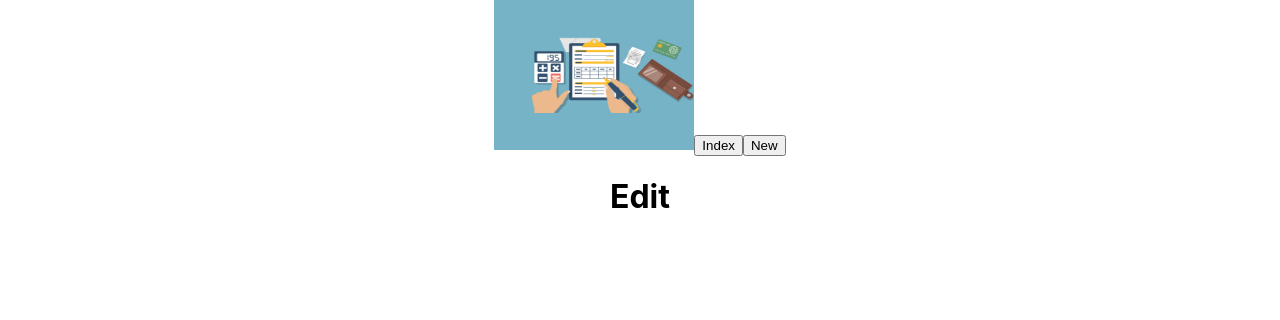
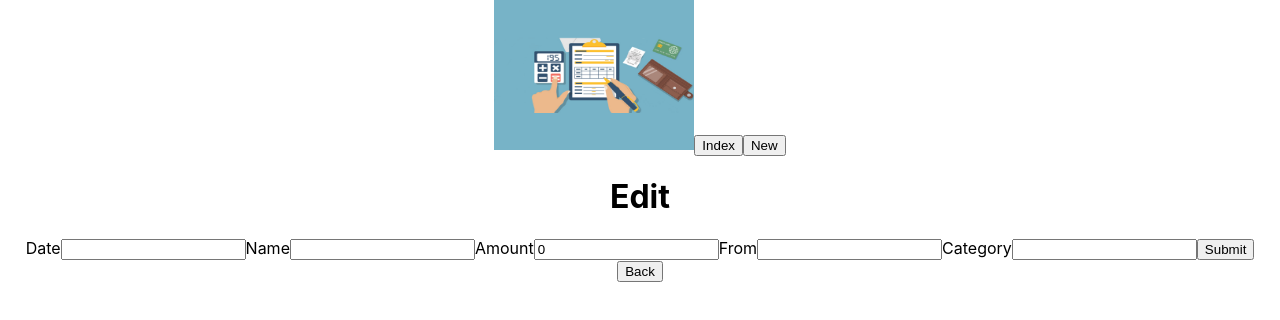
Before and after one commit to Stephanie-Lucano/budgeting-app-react, a React (Create React App) app: page /transactions/1/edit in a window 1280 px wide. Shown: the top 320 px of the page. Built offline with nearby package versions, Linux system fonts and the light colour scheme; no server answers.

Commit message:
Edit functionality

```diff
--- a/src/Functionality/EditTransaction.js
+++ b/src/Functionality/EditTransaction.js
@@ -1,7 +1,87 @@
+import axios from "axios"
+import { useState, useEffect } from "react"
+import { Link, useParams, useNavigate } from "react-router-dom"
+
 const EditTransaction = () => {
+    const URL = process.env.REACT_APP_API_URL
+    const { id } = useParams()
+    const [transaction, setTransaction] = useState({
+        date: "",
+        name: "",
+        amount: 0,
+        from: "",
+        category: ""
+    })
+    const navigate = useNavigate()
+
+    useEffect(() => {
+        axios
+            .get(`${URL}/transactions/${id}`)
+            .then((response) => {
+                setTransaction(response.data)
+            })
+    }, [])
+
+    const handleTextChange = (event) => {
+        setTransaction({
+            ...transaction, [event.target.id]: event.target.value
+        })
+    }
+
+    const handleSubmit = (event) => {
+        event.preventDefault()
+        axios
+            .put(`${URL}/transactions/${id}`, transaction)
+            .then(() => navigate(`/transactions/${id}`))
+    }
+
     return (
         <div className="EditTransaction">
-
+            <form onSubmit={handleSubmit}>
+                <label htmlFor="date">Date</label>
+                <input
+                id="date"
+                value={transaction.date}
+                type="text"
+                onChange={handleTextChange}
+                required
+                />
+                <label htmlFor="source">Name</label>
+                <input
+                id="source"
+                value={transaction.source}
+                type="text"
+                onChange={handleTextChange}
+                required
+                />
+                <label htmlFor="amount">Amount</label>
+                <input
+                id="amount"
+                value={transaction.amount}
+                type="number"
+                onChange={handleTextChange}
+                placeholder="0"
+                required
+                />
+                <label htmlFor="from">From</label>
+                <input
+                id="from"
+                value={transaction.from}
+                type="text"
+                onChange={handleTextChange}
+                required
+                />
+                <label htmlFor="category">Category</label>
+                <input
+                id="category"
+                value={transaction.category}
+                type="text"
+                onChange={handleTextChange}
+                required
+                />
+                <input type="submit"></input>
+            </form>
+            <Link to={`/transaction/${id}`}><button>Back</button></Link>
         </div>
     )
 }
--- a/src/Functionality/NewTransactionForm.js
+++ b/src/Functionality/NewTransactionForm.js
@@ -39,10 +39,10 @@ const NewTransactionForm = () => {
                 onChange={handleTextChange}
                 required
                 />
-                <label htmlFor="name">Name</label>
+                <label htmlFor="source">Name</label>
                 <input
-                id="name"
-                value={transaction.name}
+                id="source"
+                value={transaction.source}
                 type="text"
                 onChange={handleTextChange}
                 required
```
